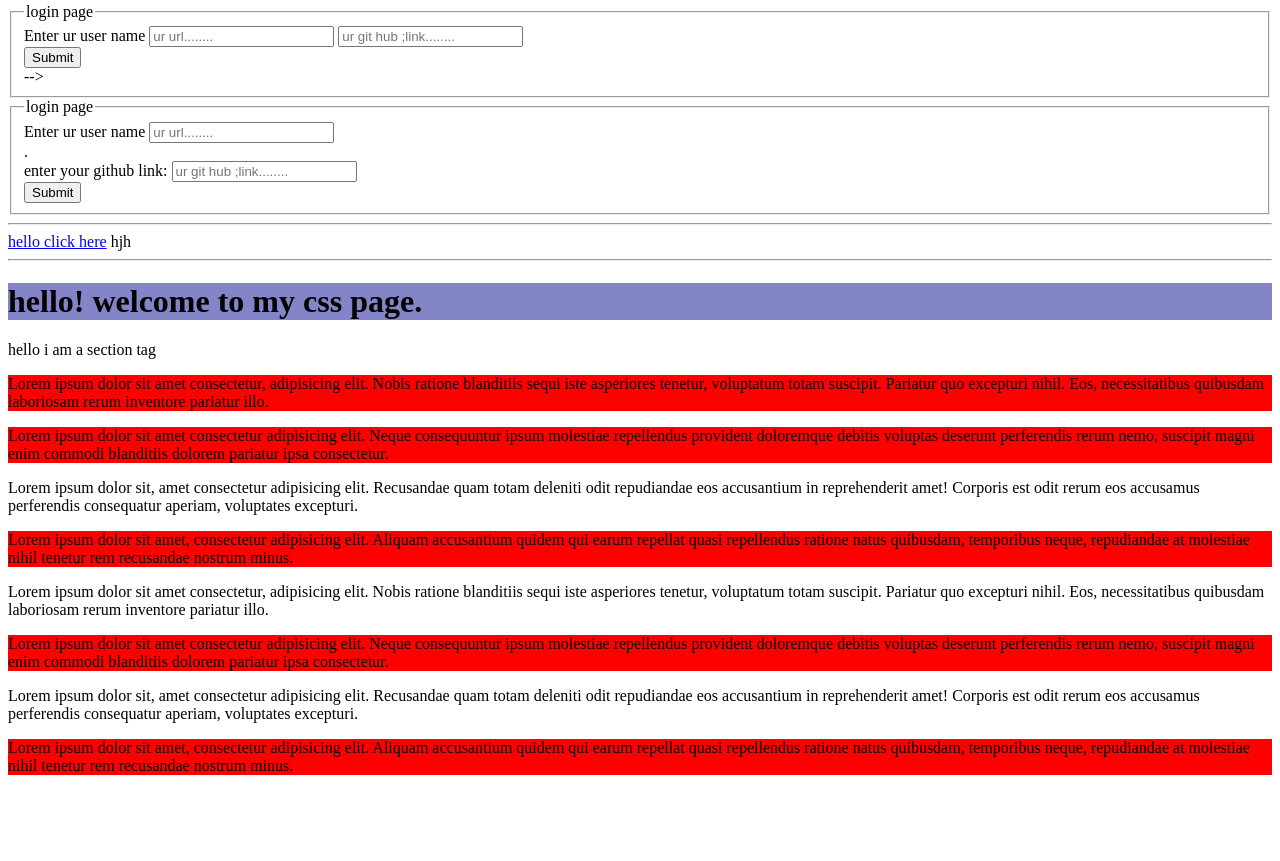
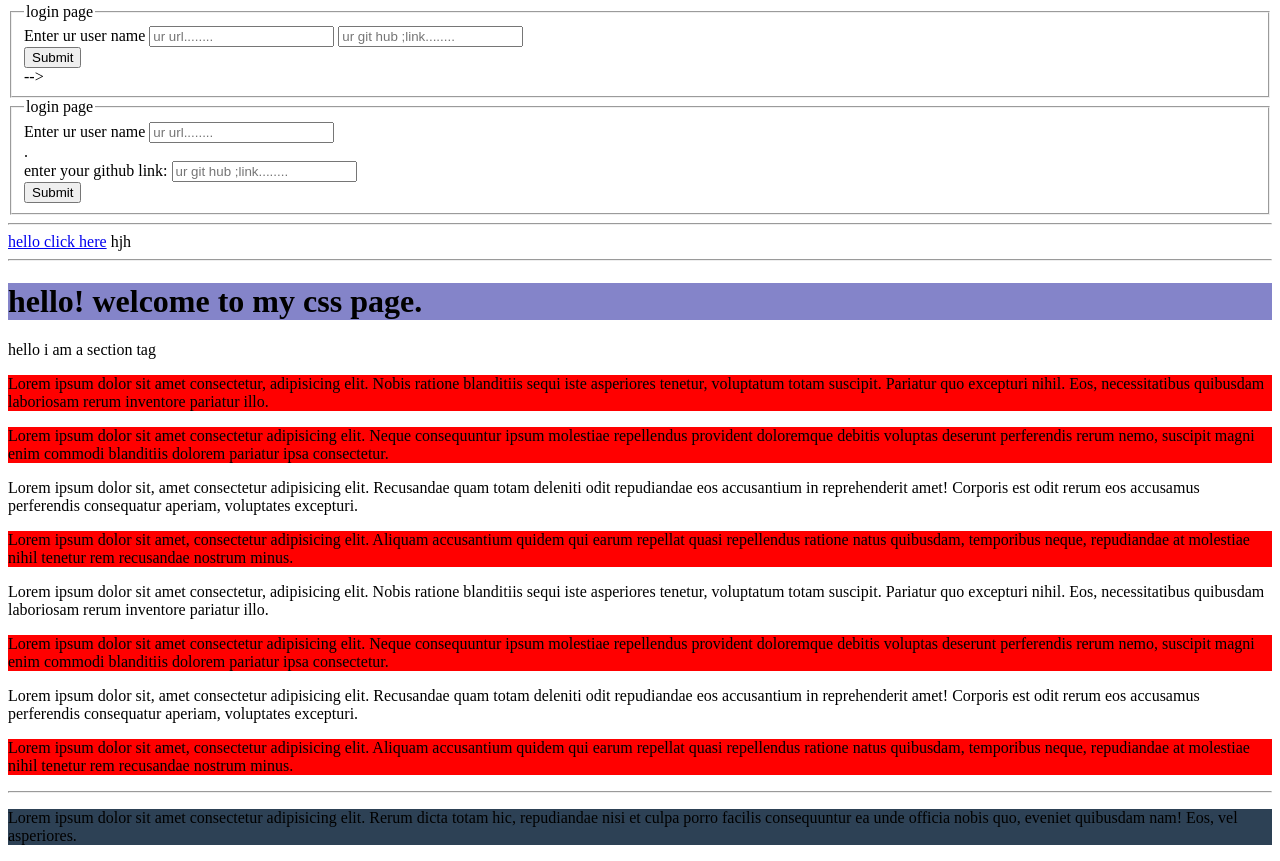
Before and after one commit to Moksh456/Full-stack-web-development-, a plain HTML site: page _ frontend-development-/CSS NOTES/example.html in a window 1280 px wide. Shown: the part 1477-2338 px from the top of the page. Before the commit the page ends 2268 px from the top, so only its background shows below. Drawn offline with Linux system fonts and the light colour scheme.

Commit message:
adding new css notes

```diff
--- a/_ frontend-development-/CSS NOTES/Main.css
+++ b/_ frontend-development-/CSS NOTES/Main.css
@@ -91,3 +91,7 @@ div:hover{
  div p:nth-child(2n+0 ){
     background-color: red;
  }
+
+ .jak p:first-of-type{
+        background-color: rgb(45, 65, 85);
+ }
--- a/_ frontend-development-/CSS NOTES/example.html
+++ b/_ frontend-development-/CSS NOTES/example.html
@@ -130,6 +130,10 @@
             <p>Lorem ipsum dolor sit, amet consectetur adipisicing elit. Recusandae quam totam deleniti odit repudiandae eos accusantium in reprehenderit amet! Corporis est odit rerum eos accusamus perferendis consequatur aperiam, voluptates excepturi.</p>
             <p>Lorem ipsum dolor sit amet, consectetur adipisicing elit. Aliquam accusantium quidem qui earum repellat quasi repellendus ratione natus quibusdam, temporibus neque, repudiandae at molestiae nihil tenetur rem recusandae nostrum minus.</p>
          </div>
+         <hr>
+         <div class="jak">
+            <p>Lorem ipsum dolor sit amet consectetur adipisicing elit. Rerum dicta totam hic, repudiandae nisi et culpa porro facilis consequuntur ea unde officia nobis quo, eveniet quibusdam nam! Eos, vel asperiores.</p>
+         </div>
 
 </body>
 </html>
```
